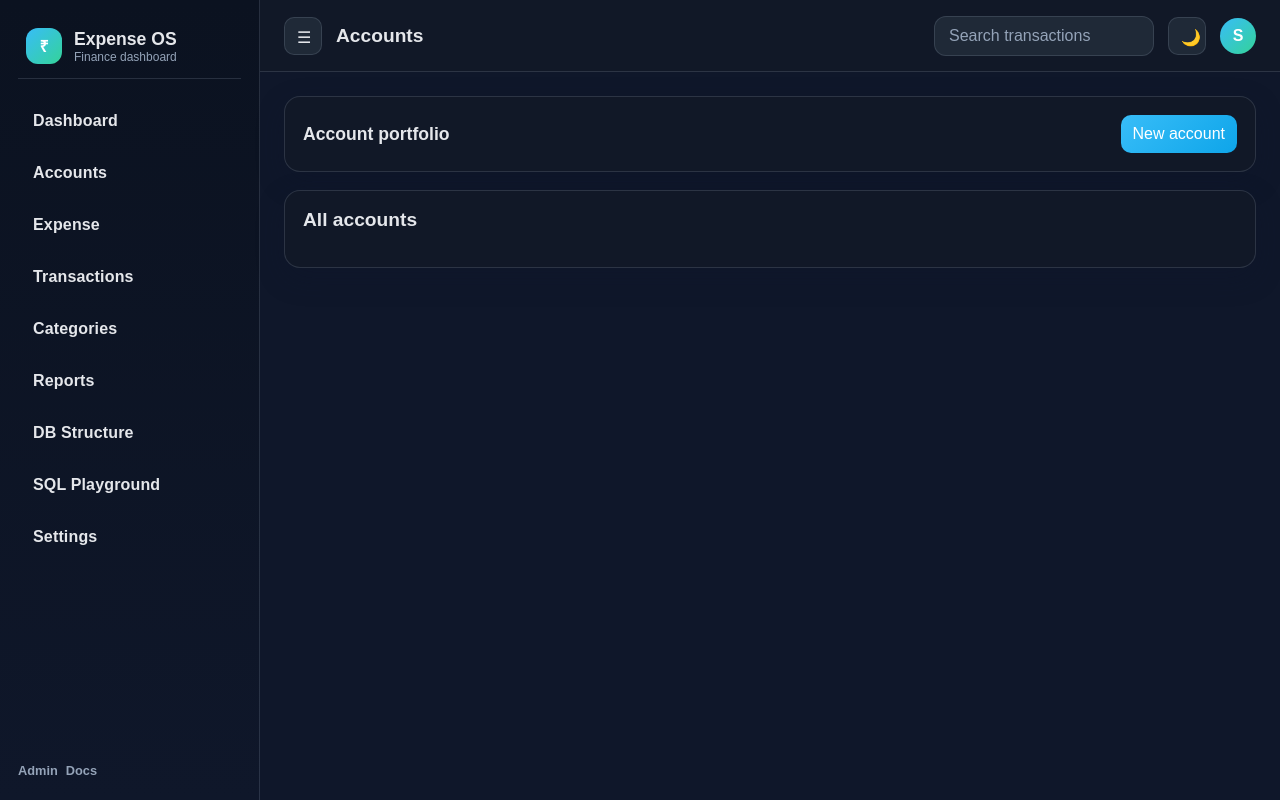
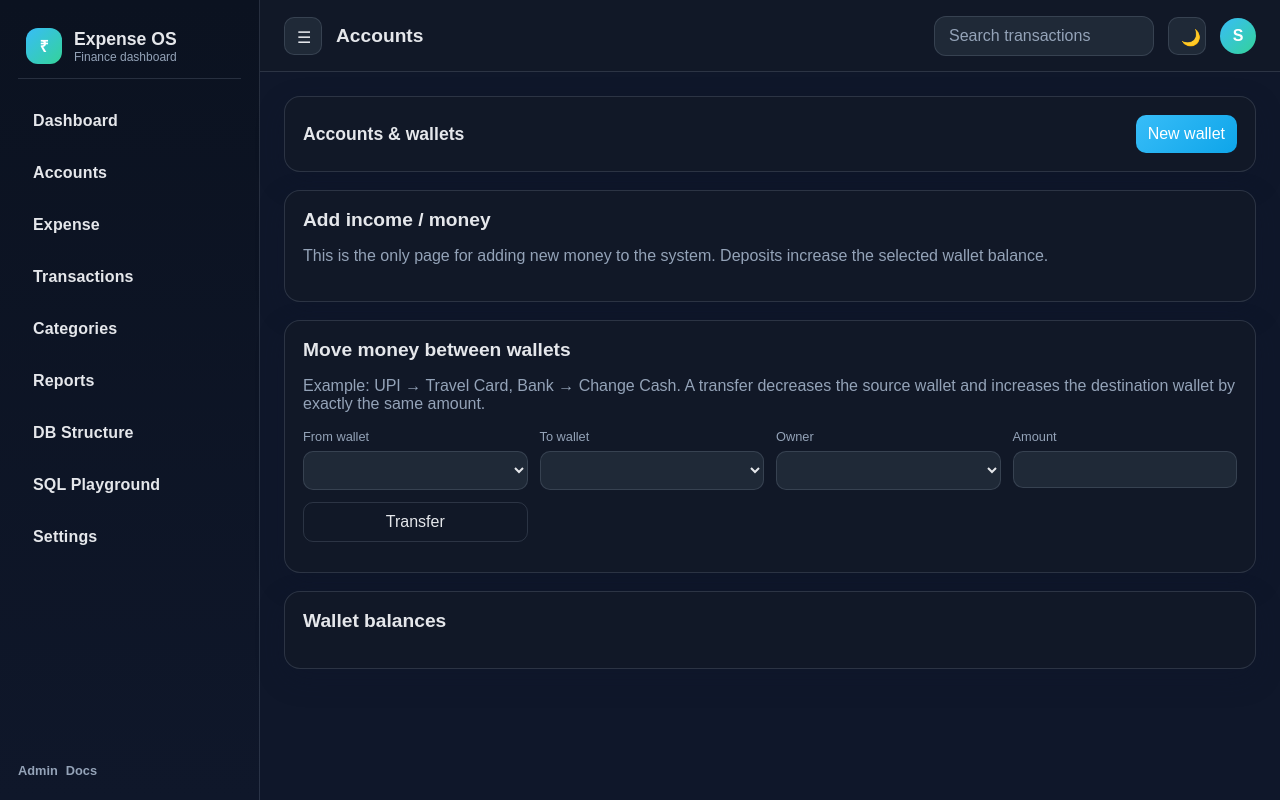
Before and after one commit to RBSIVAKALISANKARAN/pg_expense, a Django app: template pg_expense/templates/accounts.html in a window 1280 px wide. Run offline with Django 5.2, Linux system fonts and the light colour scheme; the template is opened without the code that fills it, so the values that code supplies are empty.

Commit message:
Move all income entry to Accounts and add wallet transfers

```diff
--- a/pg_expense/templates/accounts.html
+++ b/pg_expense/templates/accounts.html
@@ -1,211 +1,24 @@
 {% extends 'base.html' %}
-
 {% block title %}Accounts | Expense OS{% endblock %}
 {% block page_title %}Accounts{% endblock %}
-
 {% block content %}
-<div class="toolbar card">
-  <div class="toolbar-title">Account portfolio</div>
-  <button id="new-account-toggle" class="primary">New account</button>
-</div>
-
-<div id="new-account-panel" class="card" style="margin-top: 18px; display: none;">
-  <h3 class="section-title">Create account</h3>
-  <div class="form-grid">
-    <label>
-      Account name
-      <input id="acct-name" placeholder="Example: GPay" />
-    </label>
-    <label>
-      Currency
-      <input id="acct-currency" value="INR" />
-    </label>
-    <button id="create-account-btn" class="primary" style="align-self:flex-end;">Create account</button>
-  </div>
-  <div id="create-account-msg" class="muted" style="margin-top:12px; color: var(--muted);"></div>
-</div>
-
-<section class="card" style="margin-top: 18px;">
-  <h3 class="section-title">All accounts</h3>
-  <div id="accounts-grid" class="account-grid"></div>
-</section>
+<div class="toolbar card"><div class="toolbar-title">Accounts & wallets</div><button id="new-account-toggle" class="primary">New wallet</button></div>
+<div id="new-account-panel" class="card" style="margin-top:18px;display:none"><h3 class="section-title">Create wallet/account</h3><div class="form-grid"><label>Account name<input id="acct-name" placeholder="UPI, Travel Card, Amma Cash"></label><label>Currency<input id="acct-currency" value="INR"></label><label>Wallet type<select id="acct-type"><option value="bank">Bank / UPI</option><option value="cash">Cash</option><option value="travel_card">Travel Card</option><option value="change_cash">Change Cash</option></select></label><label>Wallet/location name<input id="acct-location" placeholder="Travel Card / Amma Cash"></label><button id="create-account-btn" class="primary" style="align-self:end">Create wallet</button></div><div id="create-account-msg" class="muted" style="margin-top:12px"></div></div>
+<section class="card" style="margin-top:18px"><h3 class="section-title">Add income / money</h3><p class="muted">This is the only page for adding new money to the system. Deposits increase the selected wallet balance.</p><div id="deposit-grid" class="account-grid"></div></section>
+<section class="card" style="margin-top:18px"><h3 class="section-title">Move money between wallets</h3><p class="muted">Example: UPI → Travel Card, Bank → Change Cash. A transfer decreases the source wallet and increases the destination wallet by exactly the same amount.</p><div class="form-grid"><label>From wallet<select id="transfer-from"></select></label><label>To wallet<select id="transfer-to"></select></label><label>Owner<select id="transfer-owner"></select></label><label>Amount<input id="transfer-amount" type="number" min="0.01" step="0.01"></label><button id="transfer-money" class="secondary" style="align-self:end">Transfer</button></div><div id="transfer-message" class="muted" style="margin-top:12px"></div></section>
+<section class="card" style="margin-top:18px"><h3 class="section-title">Wallet balances</h3><div id="accounts-grid" class="account-grid"></div></section>
 {% endblock %}
-
 {% block extra_js %}
 <script>
-  function getCookie(name) {
-    const match = document.cookie.match('(^|;)\\s*' + name + '\\s*=\\s*([^;]+)');
-    return match ? match.pop() : '';
-  }
-
-  const csrftoken = getCookie('csrftoken');
-
-  function formatCurrency(value) {
-    const n = Number(value || 0);
-    return new Intl.NumberFormat('en-IN', {
-      style: 'currency',
-      currency: 'INR',
-      minimumFractionDigits: 2,
-      maximumFractionDigits: 2,
-    }).format(n);
-  }
-
-  function getAllocation(account, type) {
-    return account.allocations.find(item => item.type === type)?.balance || '0.00';
-  }
-
-  async function apiPost(path, bodyObj) {
-    const res = await fetch(path, {
-      method: 'POST',
-      headers: {
-        'Content-Type': 'application/json',
-        'X-CSRFToken': csrftoken,
-      },
-      body: JSON.stringify(bodyObj),
-      credentials: 'same-origin',
-    });
-    return res;
-  }
-
-  function renderAccountCard(account) {
-    const spendable = getAllocation(account, 'spendable');
-    const savings = getAllocation(account, 'savings');
-
-    return `
-      <article class="account-card" data-account-id="${account.id}">
-        <div class="account-header">
-          <strong>${account.name}</strong>
-          <span>${account.currency}</span>
-        </div>
-        <div class="account-balance">${formatCurrency(account.total_balance)}</div>
-        <div class="balance-row"><span>Spendable</span><strong>${formatCurrency(spendable)}</strong></div>
-        <div class="balance-row"><span>Savings</span><strong>${formatCurrency(savings)}</strong></div>
-        <div class="action-row">
-          <label style="flex:1; min-width:120px;">
-            Deposit
-            <input class="deposit-amount" type="number" step="0.01" placeholder="500" />
-          </label>
-          <button class="primary deposit-btn">Add</button>
-        </div>
-        <div class="action-row">
-          <label style="flex:1; min-width:120px;">
-            Expense
-            <input class="expense-amount" type="number" step="0.01" placeholder="200" />
-          </label>
-          <select class="expense-allocation" style="flex:1; min-width:120px;">
-            <option value="spendable">Spendable</option>
-            <option value="savings">Savings</option>
-          </select>
-          <button class="secondary expense-btn">Pay</button>
-        </div>
-        <div class="action-row">
-          <label style="flex:1; min-width:120px;">
-            Move to savings
-            <input class="to-savings-amount" type="number" step="0.01" placeholder="100" />
-          </label>
-          <button class="secondary to-savings-btn">To Savings</button>
-        </div>
-        <div class="action-row">
-          <label style="flex:1; min-width:120px;">
-            Move to spendable
-            <input class="to-spendable-amount" type="number" step="0.01" placeholder="80" />
-          </label>
-          <button class="secondary to-spendable-btn">To Spendable</button>
-        </div>
-      </article>
-    `;
-  }
-
-  async function loadAccounts() {
-    const response = await fetch('/api/accounts/');
-    const accounts = await response.json();
-    const container = document.getElementById('accounts-grid');
-
-    if (!accounts.length) {
-      container.innerHTML = '<p style="color: var(--muted);">No accounts yet. Create one to start tracking balances.</p>';
-      return;
-    }
-
-    container.innerHTML = accounts.map(renderAccountCard).join('');
-
-    document.querySelectorAll('.deposit-btn').forEach(button => button.addEventListener('click', async (event) => {
-      const card = event.target.closest('.account-card');
-      const accountId = card.dataset.accountId;
-      const amount = card.querySelector('.deposit-amount').value;
-      const response = await apiPost(`/api/accounts/${accountId}/deposit/`, { amount, allocate_to_savings: '0' });
-      if (response.ok) {
-        loadAccounts();
-      } else {
-        const error = await response.json();
-        alert('Deposit failed: ' + (error.detail || JSON.stringify(error)));
-      }
-    }));
-
-    document.querySelectorAll('.expense-btn').forEach(button => button.addEventListener('click', async (event) => {
-      const card = event.target.closest('.account-card');
-      const accountId = card.dataset.accountId;
-      const amount = card.querySelector('.expense-amount').value;
-      const allocation = card.querySelector('.expense-allocation').value;
-      const response = await apiPost(`/api/accounts/${accountId}/expense/`, { amount, allocation });
-      if (response.ok) {
-        loadAccounts();
-      } else {
-        const error = await response.json();
-        alert('Expense failed: ' + (error.detail || JSON.stringify(error)));
-      }
-    }));
-
-    document.querySelectorAll('.to-savings-btn').forEach(button => button.addEventListener('click', async (event) => {
-      const card = event.target.closest('.account-card');
-      const accountId = card.dataset.accountId;
-      const amount = card.querySelector('.to-savings-amount').value;
-      const response = await apiPost(`/api/accounts/${accountId}/transfer-to-savings/`, { amount });
-      if (response.ok) {
-        loadAccounts();
-      } else {
-        const error = await response.json();
-        alert('Transfer failed: ' + (error.detail || JSON.stringify(error)));
-      }
-    }));
-
-    document.querySelectorAll('.to-spendable-btn').forEach(button => button.addEventListener('click', async (event) => {
-      const card = event.target.closest('.account-card');
-      const accountId = card.dataset.accountId;
-      const amount = card.querySelector('.to-spendable-amount').value;
-      const response = await apiPost(`/api/accounts/${accountId}/transfer-to-spendable/`, { amount });
-      if (response.ok) {
-        loadAccounts();
-      } else {
-        const error = await response.json();
-        alert('Transfer failed: ' + (error.detail || JSON.stringify(error)));
-      }
-    }));
-  }
-
-  document.getElementById('new-account-toggle').addEventListener('click', () => {
-    const panel = document.getElementById('new-account-panel');
-    panel.style.display = panel.style.display === 'none' ? 'block' : 'none';
-  });
-
-  document.getElementById('create-account-btn').addEventListener('click', async () => {
-    const name = document.getElementById('acct-name').value.trim();
-    const currency = document.getElementById('acct-currency').value.trim();
-    if (!name) {
-      alert('Account name is required');
-      return;
-    }
-
-    const response = await apiPost('/api/accounts/', { name, currency });
-    if (response.ok) {
-      document.getElementById('create-account-msg').textContent = 'Account created successfully';
-      document.getElementById('acct-name').value = '';
-      loadAccounts();
-    } else {
-      const error = await response.json();
-      alert('Create account failed: ' + (error.detail || JSON.stringify(error)));
-    }
-  });
-
-  loadAccounts();
+const $=id=>document.getElementById(id),csrf=()=>document.cookie.match(/csrftoken=([^;]+)/)?.[1]||'';const money=v=>new Intl.NumberFormat('en-IN',{style:'currency',currency:'INR'}).format(Number(v||0));
+async function get(u){const r=await fetch(u);const d=await r.json();if(!r.ok)throw Error(d.detail||'Request failed');return d;}async function post(u,b){return fetch(u,{method:'POST',headers:{'Content-Type':'application/json','X-CSRFToken':csrf()},credentials:'same-origin',body:JSON.stringify(b)});}
+function render(a){const s=a.allocations.find(x=>x.type==='spendable')?.balance||0,sv=a.allocations.find(x=>x.type==='savings')?.balance||0;return `<article class="account-card"><div class="account-header"><strong>${a.name}</strong><span>${a.location_name||''}</span></div><div class="account-balance">${money(a.total_balance)}</div><div class="balance-row"><span>Spendable</span><strong>${money(s)}</strong></div><div class="balance-row"><span>Savings</span><strong>${money(sv)}</strong></div><div class="action-row"><label style="flex:1">Add money<input class="deposit" type="number" min="0.01" step="0.01" placeholder="500"></label><button class="primary add-money">Add</button></div></article>`;}
+let accounts=[];
+async function load(){accounts=await get('/api/accounts/');$('accounts-grid').innerHTML=accounts.map(render).join('')||'<p class="muted">No wallets yet.</p>';$('deposit-grid').innerHTML=accounts.map(render).join('')||'<p class="muted">Create a wallet first.</p>';$('transfer-from').innerHTML=accounts.map(a=>`<option value="${a.id}">${a.name} — ${a.location_name||''}</option>`).join('');$('transfer-to').innerHTML=accounts.map(a=>`<option value="${a.id}">${a.name} — ${a.location_name||''}</option>`).join('');const owners=await get('/api/owners/');$('transfer-owner').innerHTML=owners.map(o=>`<option value="${o.id}">${o.name}</option>`).join('');wireDeposits();}
+function wireDeposits(){document.querySelectorAll('.add-money').forEach(btn=>btn.onclick=async e=>{const card=e.target.closest('.account-card');const idx=[...document.querySelectorAll('#deposit-grid .account-card')].indexOf(card);const a=accounts[idx];const amount=card.querySelector('.deposit').value;const r=await post(`/api/accounts/${a.id}/deposit/`,{amount,allocate_to_savings:'0'});if(!r.ok)alert('Deposit failed: '+JSON.stringify(await r.json()));else load();});}
+$('new-account-toggle').onclick=()=>{$('new-account-panel').style.display=$('new-account-panel').style.display==='none'?'block':'none';};
+$('create-account-btn').onclick=async()=>{const name=$('acct-name').value.trim(),type=$('acct-type').value,location=$('acct-location').value.trim()||name;if(!name)return alert('Account name is required');const r=await post('/api/wallet/accounts/create/',{name,currency:$('acct-currency').value.trim()||'INR',location_type:type,location_name:location});const d=await r.json();if(!r.ok)$('create-account-msg').textContent=JSON.stringify(d);else{$('create-account-msg').textContent='Wallet created.';$('acct-name').value='';$('acct-location').value='';load();}};
+$('transfer-money').onclick=async()=>{const r=await post('/api/wallet/transfer/',{source_account:$('transfer-from').value,destination_account:$('transfer-to').value,owner:$('transfer-owner').value,amount:$('transfer-amount').value});const d=await r.json();$('transfer-message').textContent=r.ok?'Transfer completed and both wallet balances were reconciled.':JSON.stringify(d);if(r.ok){$('transfer-amount').value='';load();}};
+load();
 </script>
 {% endblock %}
```
